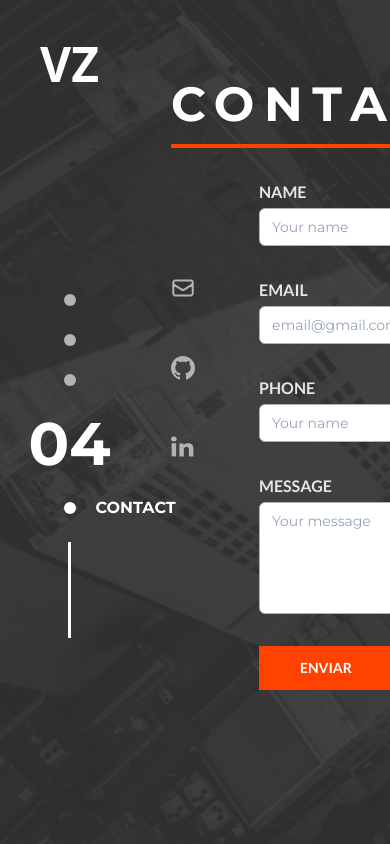
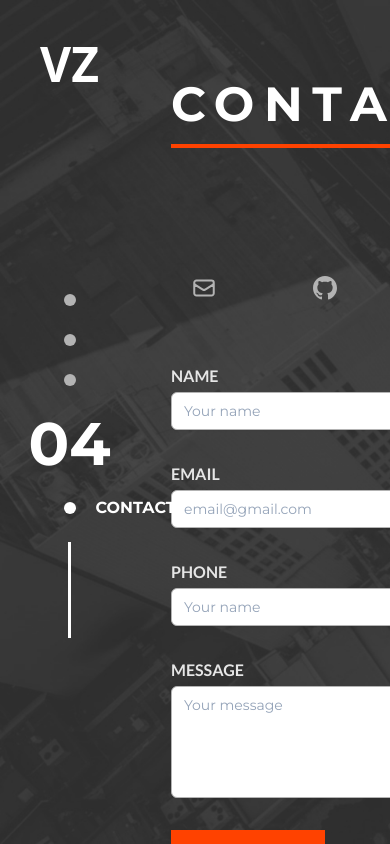
Before and after one commit to ojedacristian/personal-portfolio, a Next.js app: page /contact in a window 390 px wide. Built offline with nearby package versions, Linux system fonts and the light colour scheme.

Commit message:
Contact Page works in sm breakpoint

```diff
--- a/components/Layout.tsx
+++ b/components/Layout.tsx
@@ -47,7 +47,7 @@ export const Layout: React.FC<Props> = ({ children, title = 'Cristian Ojeda - Po
           </header>
           <NavbarMenu dark={dark} />
         </aside>
-        <div className='flex h-full px-8'>
+        <div className='mx-auto flex h-full px-8'>
           {children}
         </div>
         <NavbarSocial />
--- a/pages/contact/index.tsx
+++ b/pages/contact/index.tsx
@@ -7,15 +7,16 @@ const ContactPage: NextPage = () => {
         <Layout bg="bg-[#efefef] h-screen">
             <div className="absolute left-0 top-0 h-screen w-full bg-[url('/homebg2.jpg')] bg-cover bg-no-repeat lg:w-1/2" />
 
-            <div className='container flex flex-col pt-20 xl:px-24 2xl:px-48'>
-                <div className='relative z-10 w-1/2 pr-12 text-right'>
-                    <h1 className='inline-block border-b-4 border-brand-orange pb-4 font-montserrat text-5xl font-bold uppercase tracking-[0.2em]'>
+            <div className='container flex flex-col pt-20 lg:pr-16'>
+                <div className='relative z-10 mx-auto flex text-right lg:mx-0 lg:pr-12'>
+                    <h1 className='inline-block flex-1 border-b-4 border-brand-orange pb-4 font-montserrat text-5xl font-bold uppercase tracking-[0.2em]'>
                         Contact
                     </h1>
+                    <div className='flex-1'></div>
                 </div>
-                <div className="flex w-full justify-center gap-16 pt-8 lg:gap-40">
+                <div className="flex w-full flex-col justify-center gap-16 pt-8 md:flex-row lg:gap-40">
                     <div className='relative z-10 text-right lg:flex-1'>
-                        <div className='flex flex-col items-end gap-14 fill-brand-gray pt-24 text-brand-gray'>
+                        <div className='flex items-end justify-around gap-14 fill-brand-gray pt-24 text-brand-gray md:flex-col'>
                             <div className='flex items-center gap-7 font-lato'>
                                 <div className='hidden md:block'>
                                     <span className='block font-montserrat text-lg font-bold uppercase'>E-mail</span>
@@ -40,22 +41,24 @@ const ContactPage: NextPage = () => {
                         </div>
                     </div>
                     <div className='relative z-10 flex-1 text-black'>
-                        <form className='flex flex-col gap-8 font-lato text-brand-lightGray lg:text-brand-darkGray [&>div>input]:font-montserrat [&>div>textarea]:font-montserrat'>
+                        <form className='flex flex-col gap-8 font-lato text-brand-lightGray lg:text-brand-darkGray
+                        [&>div>input]:font-montserrat [&>div>input]:text-brand-darkGray
+                         [&>div>textarea]:font-montserrat [&>div>textarea]:text-brand-darkGray'>
                             <div>
                                 <label htmlFor="name" className='block font-bold uppercase'>Name</label>
-                                <input type="text" placeholder='Your name' className='mt-1 block w-full rounded-md border border-brand-gray px-3 py-2 text-sm shadow-sm placeholder:text-slate-400 focus:border-brand-orange  focus:outline-none focus:ring-1 focus:ring-brand-orange lg:w-3/4' />
+                                <input type="text" placeholder='Your name' className='mt-1 block w-full rounded-md border border-brand-gray px-3 py-2 text-sm shadow-sm placeholder:text-slate-400 focus:border-brand-orange  focus:outline-none focus:ring-1 focus:ring-brand-orange lg:w-full' />
                             </div>
                             <div>
                                 <label htmlFor="email" className='block font-bold uppercase'>Email</label>
-                                <input type="text" placeholder='email@gmail.com' className='mt-1 block w-full rounded-md border border-brand-gray px-3 py-2 text-sm shadow-sm placeholder:text-slate-400 focus:border-brand-orange  focus:outline-none focus:ring-1 focus:ring-brand-orange lg:w-3/4' />
+                                <input type="text" placeholder='email@gmail.com' className='mt-1 block w-full rounded-md border border-brand-gray px-3 py-2 text-sm shadow-sm placeholder:text-slate-400 focus:border-brand-orange  focus:outline-none focus:ring-1 focus:ring-brand-orange lg:w-full' />
                             </div>
                             <div>
                                 <label htmlFor="phone" className='block font-bold uppercase'>phone</label>
-                                <input type="text" placeholder='Your name' className='mt-1 block w-full rounded-md border border-brand-gray px-3 py-2 text-sm shadow-sm placeholder:text-slate-400 focus:border-brand-orange  focus:outline-none focus:ring-1 focus:ring-brand-orange lg:w-3/4' />
+                                <input type="text" placeholder='Your name' className='mt-1 block w-full rounded-md border border-brand-gray px-3 py-2 text-sm shadow-sm placeholder:text-slate-400 focus:border-brand-orange  focus:outline-none focus:ring-1 focus:ring-brand-orange lg:w-full' />
                             </div>
                             <div>
                                 <label htmlFor="message" className='block font-bold uppercase'>Message</label>
-                                <textarea placeholder='Your message' className='mt-1 block h-28 w-full resize-none rounded-md border border-brand-gray px-3 py-2 text-sm shadow-sm placeholder:text-slate-400  focus:border-brand-orange focus:outline-none focus:ring-1 focus:ring-brand-orange lg:w-3/4' />
+                                <textarea placeholder='Your message' className='mt-1 block h-28 w-full resize-none rounded-md border border-brand-gray px-3 py-2 text-sm shadow-sm placeholder:text-slate-400  focus:border-brand-orange focus:outline-none focus:ring-1 focus:ring-brand-orange lg:w-full' />
                             </div>
                             <button className='w-1/2 bg-brand-orange p-3 text-sm font-bold uppercase text-white'>Enviar</button>
                         </form>
```
